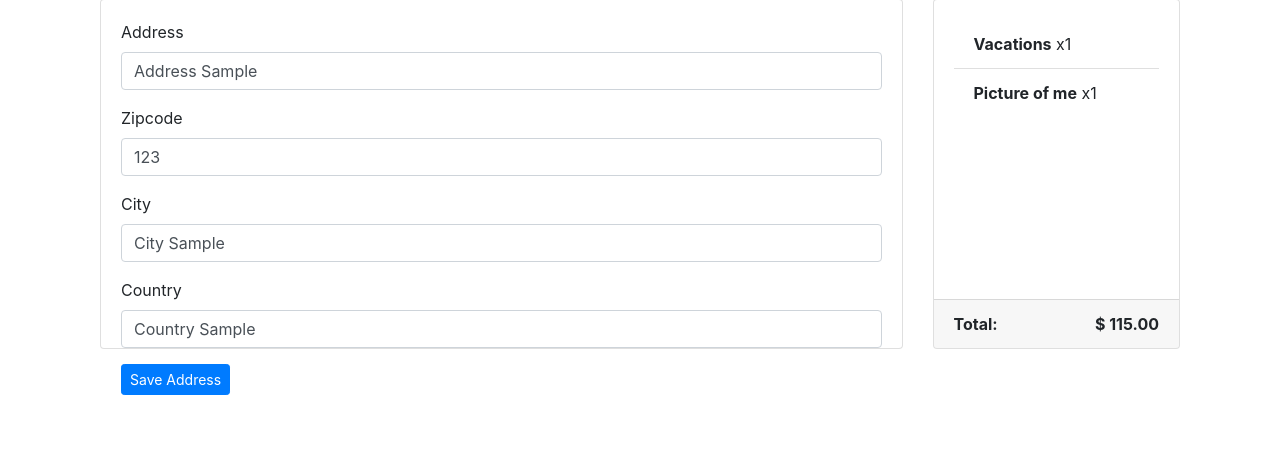
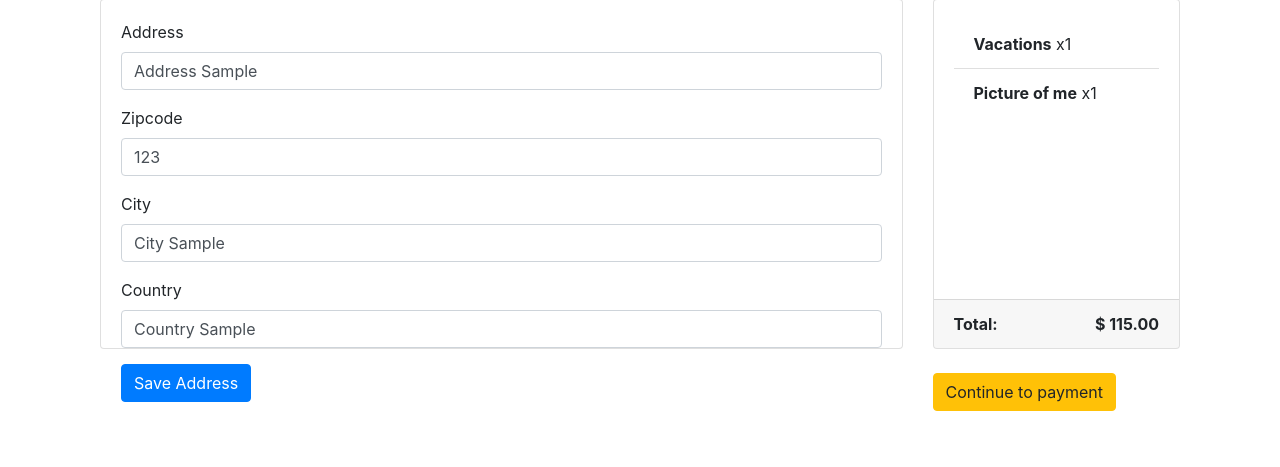
Before and after one commit to pawel-zielinski/e-commerce, a Django app: page /payment/checkout/ in a window 1280 px wide. Shown: the part 162-629 px from the top of the page. Run offline with Django 3.2, Linux system fonts and the light colour scheme; a user stored in the database is signed in; data comes from the database, SQL or seed files in the repository; both versions use the stored data as it was after the commit; some libraries are stand-ins or nearby versions.

Commit message:
Checkout Summary completed

```diff
--- a/e_commerce/Paypent_API/views.py
+++ b/e_commerce/Paypent_API/views.py
@@ -18,10 +18,18 @@ def checkout(request):
         if form.is_valid():
             form.save()
             form = BillingForm(instance = saved_address)
-            messages.success(request, "Everything seems to be OK. Lets continue!")
+            if saved_address.is_fully_filled():
+                messages.success(request, "Everything seems to be OK. Lets continue!")
+            else:
+                messages.success(request, "Please, fill up all the information to make a payment")
 
     order_qs = Order.objects.filter(user = request.user, ordered = False)
     order_items = order_qs[0].orderitems.all()
     order_total = order_qs[0].get_totals()
 
-    return render(request, 'Payment_API/checkout.html', context = {'form' : form, 'order_items' : order_items, 'order_total' : order_total})
+    return render(request, 'Payment_API/checkout.html', context = {
+        'form' : form,
+        'order_items' : order_items,
+        'order_total' : order_total,
+        'saved_address' : saved_address,
+    })
--- a/e_commerce/templates/Payment_API/checkout.html
+++ b/e_commerce/templates/Payment_API/checkout.html
@@ -12,7 +12,7 @@
           <form method="POST">
             {{ form|crispy }}
             {% csrf_token %}
-            <button type="submit"class="btn btn-primary btn-sm">Save Address</button>
+            <button type="submit"class="btn btn-primary btn-md">Save Address</button>
           </form>
         </div>
       </div>
@@ -33,6 +33,9 @@
           <span class="float-right"><b>$ {{ order_total|floatformat:2 }}</b></span>
         </div>
       </div>
+      {% if saved_address.is_fully_filled %}
+        <br><a href="#" class="btn btn-warning btn-md">Continue to payment</a>
+      {% endif %}
     </div>
   </div>
 </div>
```
Also changed, not shown: e_commerce/db.sqlite3.
